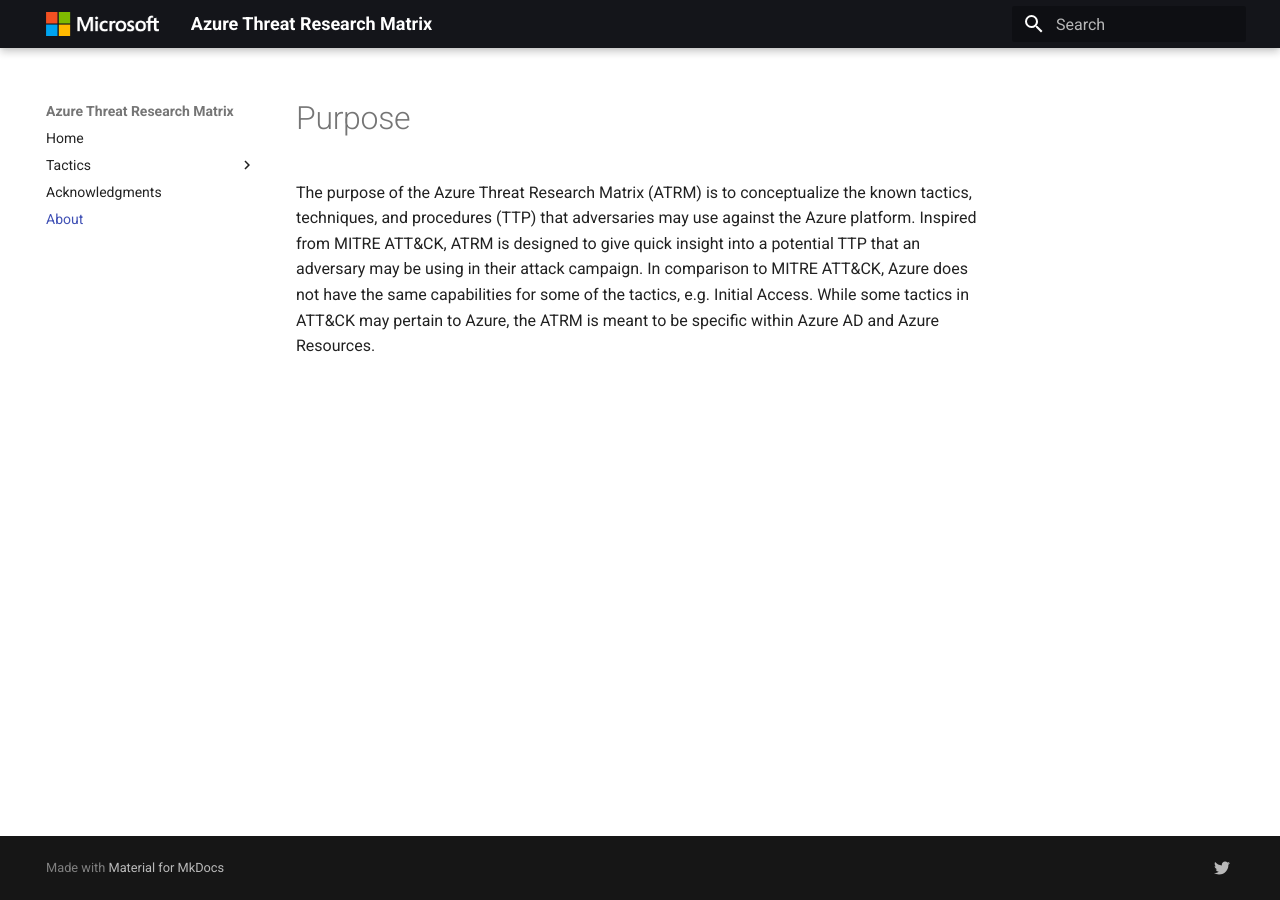
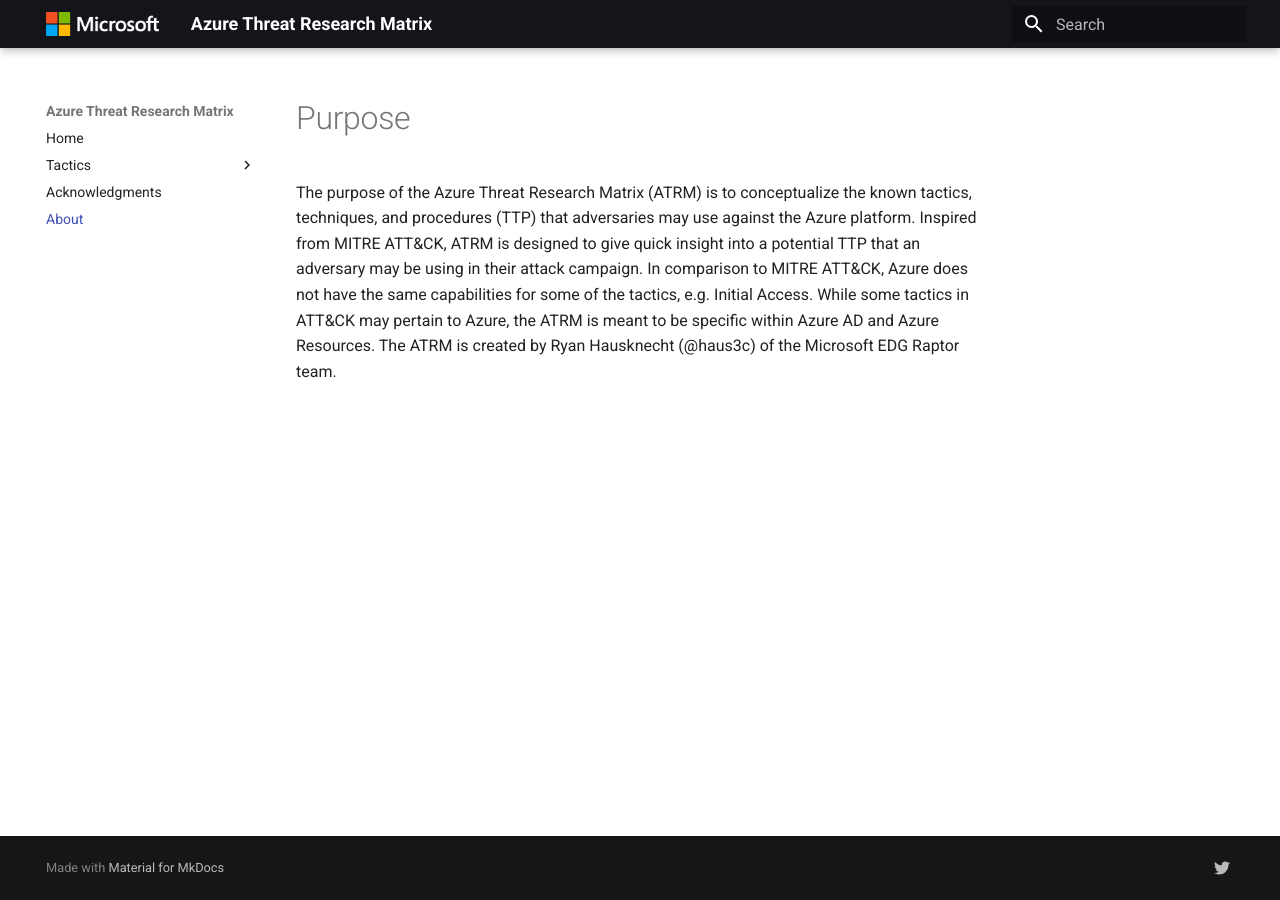
Before and after one commit to microsoft/Azure-Threat-Research-Matrix, an MkDocs documentation site: the page built from docs/about.md, in a window 1280 px wide. Built offline with MkDocs 1.6.1 and Material for MkDocs 9.7.7, drawn with Linux system fonts in a browser that asks for light colours.

Commit message:
Updated about.md

```diff
--- a/docs/about.md
+++ b/docs/about.md
@@ -1,3 +1,3 @@
 # Purpose
 
-The purpose of the Azure Threat Research Matrix (ATRM) is to conceptualize the known tactics, techniques, and procedures (TTP) that adversaries may use against the Azure platform. Inspired from MITRE ATT&CK, ATRM is designed to give quick insight into a potential TTP that an adversary may be using in their attack campaign. In comparison to MITRE ATT&CK, Azure does not have the same capabilities for some of the tactics, e.g. Initial Access. While some tactics in ATT&CK may pertain to Azure, the ATRM is meant to be specific within Azure AD and Azure Resources.
+The purpose of the Azure Threat Research Matrix (ATRM) is to conceptualize the known tactics, techniques, and procedures (TTP) that adversaries may use against the Azure platform. Inspired from MITRE ATT&CK, ATRM is designed to give quick insight into a potential TTP that an adversary may be using in their attack campaign. In comparison to MITRE ATT&CK, Azure does not have the same capabilities for some of the tactics, e.g. Initial Access. While some tactics in ATT&CK may pertain to Azure, the ATRM is meant to be specific within Azure AD and Azure Resources. The ATRM is created by Ryan Hausknecht (@haus3c) of the Microsoft EDG Raptor team.
```
Also changed, not shown: site/acknowledgments/index.html, site/search/search_index.json, 1 other file.
